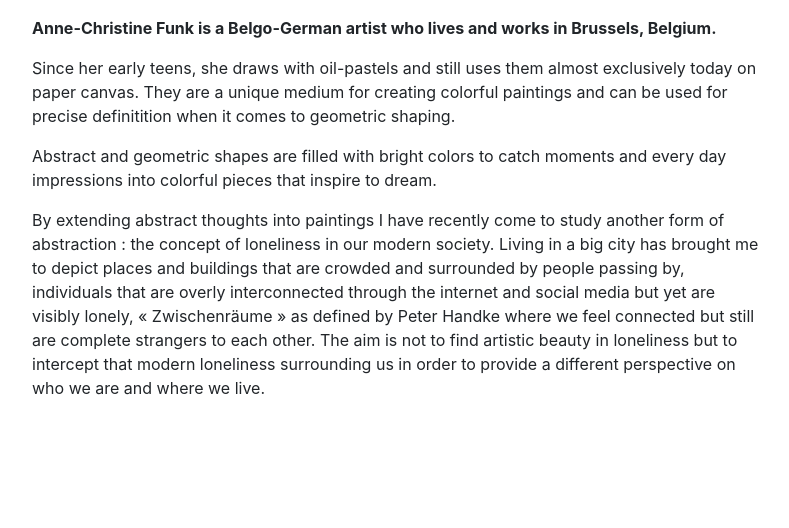
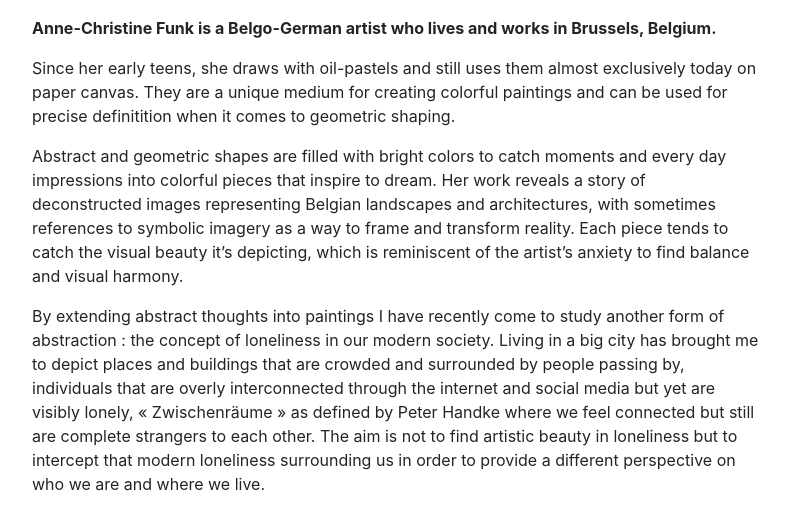
Before and after one commit to acelpb/acfunk, a Django app: page /about/ in a window 1280 px wide. Shown: the part 56-584 px from the top of the page, without its empty margins (244-1033 px from the left). Run offline with Django 3.2, Linux system fonts and the light colour scheme; some libraries are stand-ins or nearby versions.

Commit message:
Update about.html

```diff
--- a/templates/acfunk/about.html
+++ b/templates/acfunk/about.html
@@ -11,8 +11,11 @@
                 They are a unique medium for creating colorful paintings and can be used for precise definitition when it comes
                 to geometric shaping.</p>
 
-            <p> Abstract and geometric shapes are filled with bright colors to catch moments and every day impressions into colorful pieces that
-                inspire to dream.</p>
+            <p> Abstract and geometric shapes are filled with bright colors to catch moments and every day impressions into colorful
+                pieces that inspire to dream. Her work reveals a story of deconstructed images representing Belgian landscapes and
+                architectures, with sometimes references to symbolic imagery as a way to frame and transform reality.
+                Each piece tends to catch the visual beauty it’s depicting, which is reminiscent of the artist’s anxiety to find
+                balance and visual harmony.</p>
 
             <p> By extending abstract thoughts into paintings I have recently come to study another form of abstraction :
                 the concept of loneliness in our modern society. Living in a big city has brought me to depict places
```
